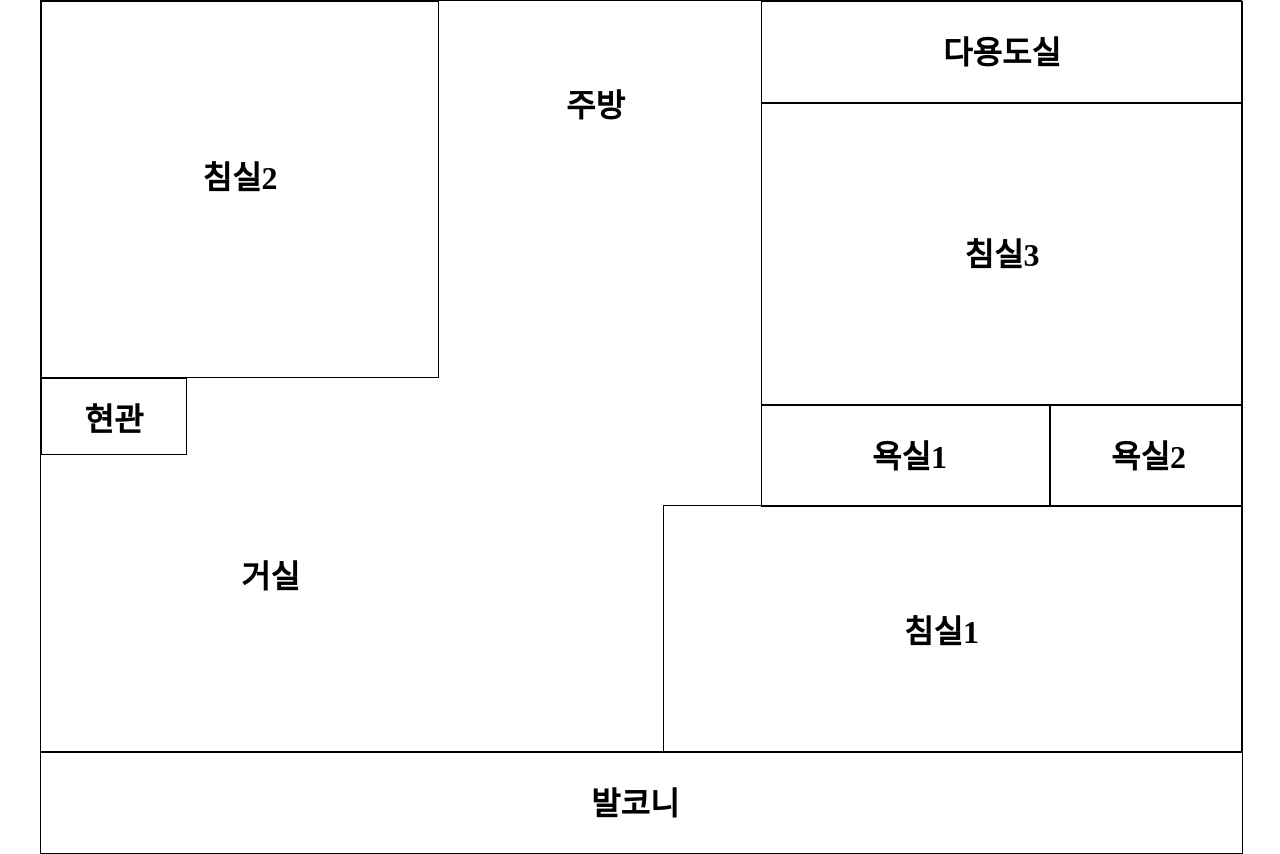
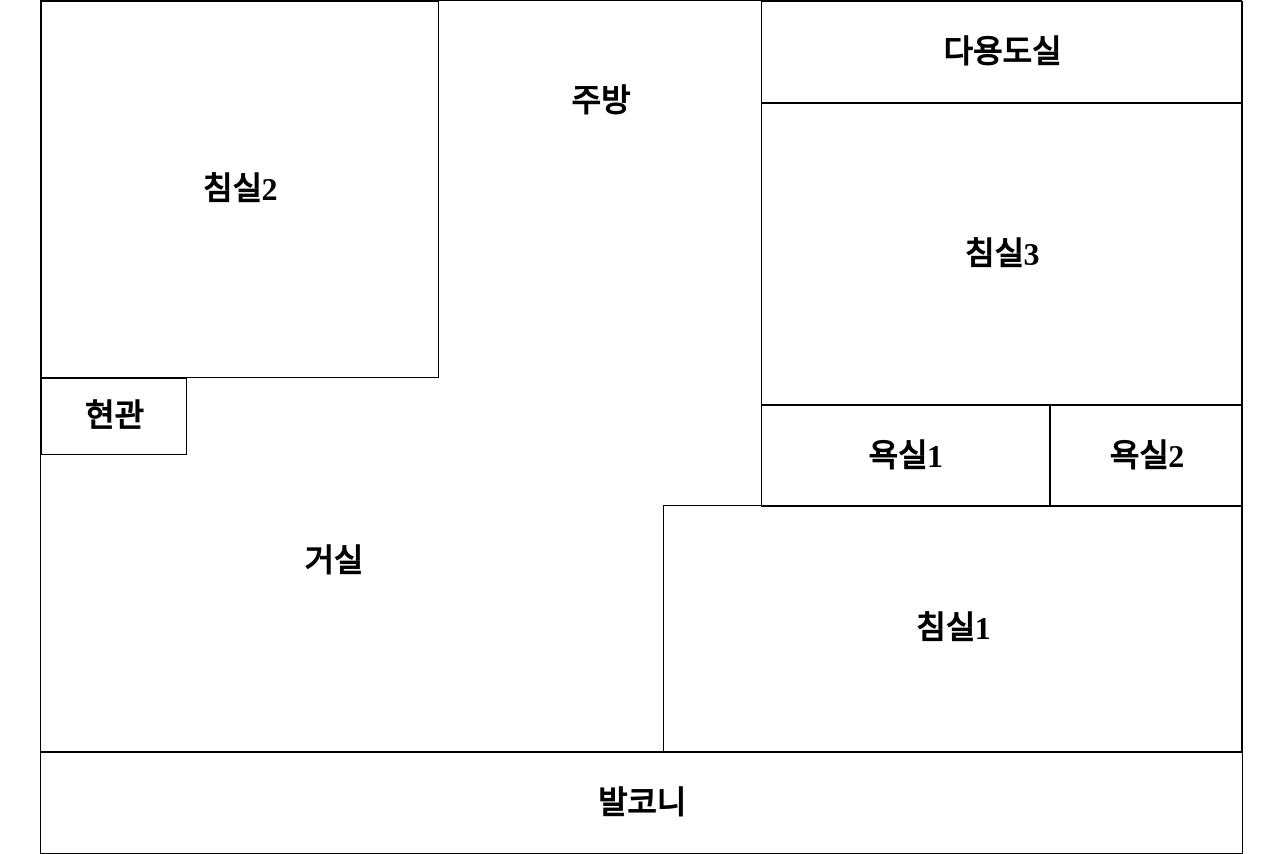
Before and after one commit to glitch927/HTML, a plain HTML site: page index22.html in a window 1280 px wide. Drawn offline with Linux system fonts and the light colour scheme; files that its build step writes are made by us from their sources.

Commit message:
아파트 평면도
예이 수정

```diff
--- a/index22.html
+++ b/index22.html
@@ -11,36 +11,36 @@
         <div class="main">
             <div class="aside">
                 <div class="bad">
-                    <h2>침실2</h2>
+                    <h1>침실2</h1>
                 </div>
                 <div class="door">
                     <h1>현관</h1>
                 </div>
-                <h3>주방</h3>
-                <h4>거실</h4>
+                <p1>주방</p1>
+                <p2>거실</p2>
             </div>
             <div class="jk">
                 <div class="a1">
-                    <h5>다용도실</h5>
+                    <h1>다용도실</h1>
                 </div>
                 <div class="a2">
-                    <h6>침실3</h6>
+                    <h1>침실3</h1>
                 </div>
                 <div class="a3">
                     <div class="b1">
-                        <p1>욕실1</p1>
+                        <h1>욕실1</h1>
                     </div>
                     <div class="b2">
-                        <p2>욕실2</p2>
+                        <h1>욕실2</h1>
                     </div>
                 </div>
                 <div class="a4">
-                    <p3>침실1</p3>
+                    <h1>침실1</h1>
                 </div>
             </div>
         </div>
         <div class="footer">
-            <p4>발코니</p4>
+            <h1>발코니</h1>
         </div>
     </div>
 </body>
--- a/style1.css
+++ b/style1.css
@@ -20,11 +20,16 @@
     width: 55%;
     height: 50%;
     border: 1px solid black;
+    text-align: center;
+    line-height: 375px;
+
 }
 .door {
     width: 20%;
     height: 10%;
     border: 1px solid black;
+    text-align: center;
+    line-height: 75px;
 }
 .jk {
     width: 40%;
@@ -34,16 +39,22 @@
     width: 100%;
     height: 100px;
     border: 1px solid black;
+    text-align: center;
+    line-height: 100px;
 }
 .a2 {
     width: 100%;
     height: 300px;
     border: 1px solid black;
+    text-align: center;
+    line-height: 300px;
 }
 .a3 {
     width: 100.5%;
     height: 100px;
     display: flex;
+    text-align: center;
+    line-height: 100px;
 }
 .b1 {
     width: 60%;
@@ -61,69 +72,27 @@
     height: 245px;
     border: 1px solid black;
     right: 98px;
+    text-align: center;
+    line-height: 245px;
 }
 .footer {
     width: 100.1%;
     height: 100px;
     border: 1px solid black;
-}
-h1 {
     text-align: center;
-    margin: 15px;
-    font-size: xx-large;
-}
-h2 {
-    text-align: center;
-    margin: 150px;
-    font-size: xx-large;
-}
-h3 {
-    position: relative;
-    bottom: 375px;
-    left: 525px;
-    font-size: xx-large;
-}
-h4 {
-    position: relative;
-    top: 50px;
-    left: 200px;
-    font-size: xx-large;
-}
-h5 {
-    text-align: center;
-    margin: 25px;
-    font-size: xx-large;
-}
-h6 {
-    text-align: center;
-    margin: 125px;
-    font-size: xx-large;
+    line-height: 100px;
 }
 p1 {
     position: relative;
-    top: 25px;
-    left: 110px;
+    left: 530px;
+    bottom: 380px;
     font-size: xx-large;
     font-weight: bold;
 }
 p2 {
     position: relative;
-    top: 25px;
-    left: 60px;
+    left: 200px;
+    top: 80px;
     font-size: xx-large;
     font-weight: bold;
 }
-p3 {
-    position: relative;
-    top: 100px;
-    left: 240px;
-    font-size: xx-large;
-    font-weight: bold;
-}
-p4 {
-    position: relative;
-    top: 25px;
-    left: 550px;
-    font-size: xx-large;
-    font-weight: bold;
-}
```
